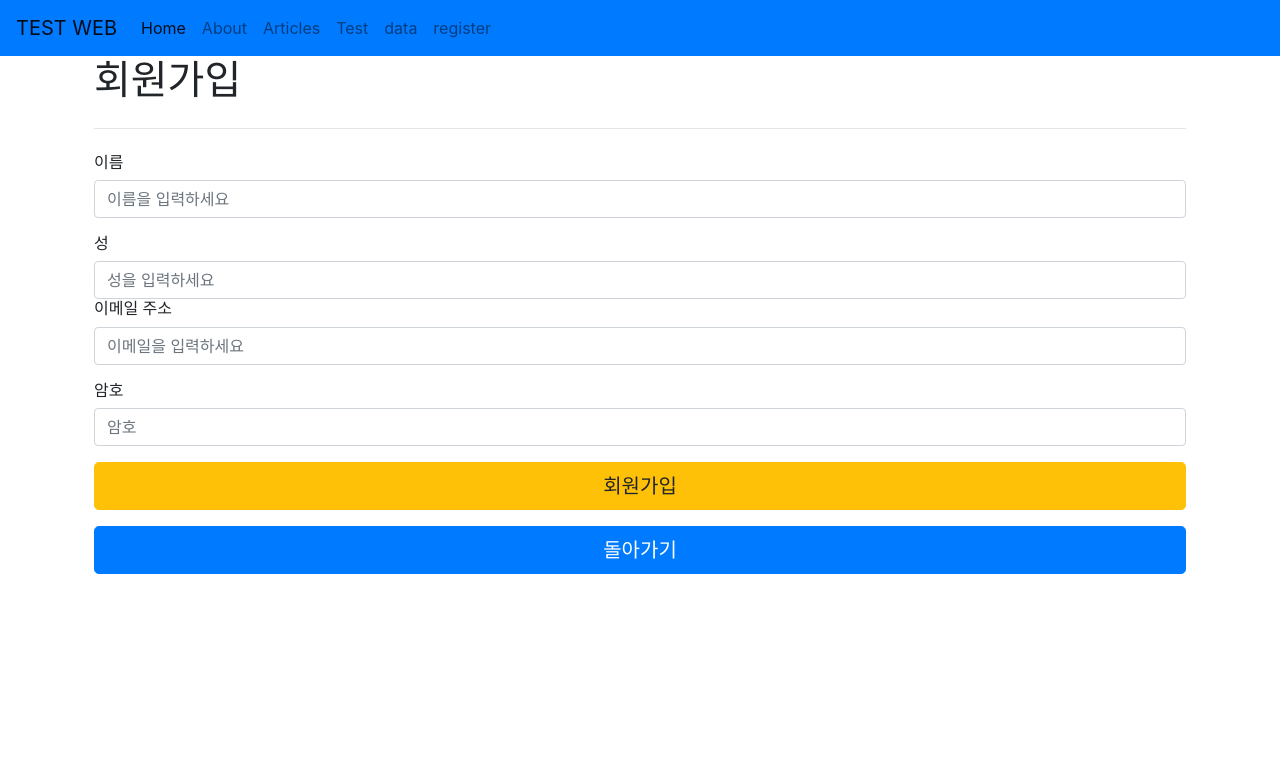
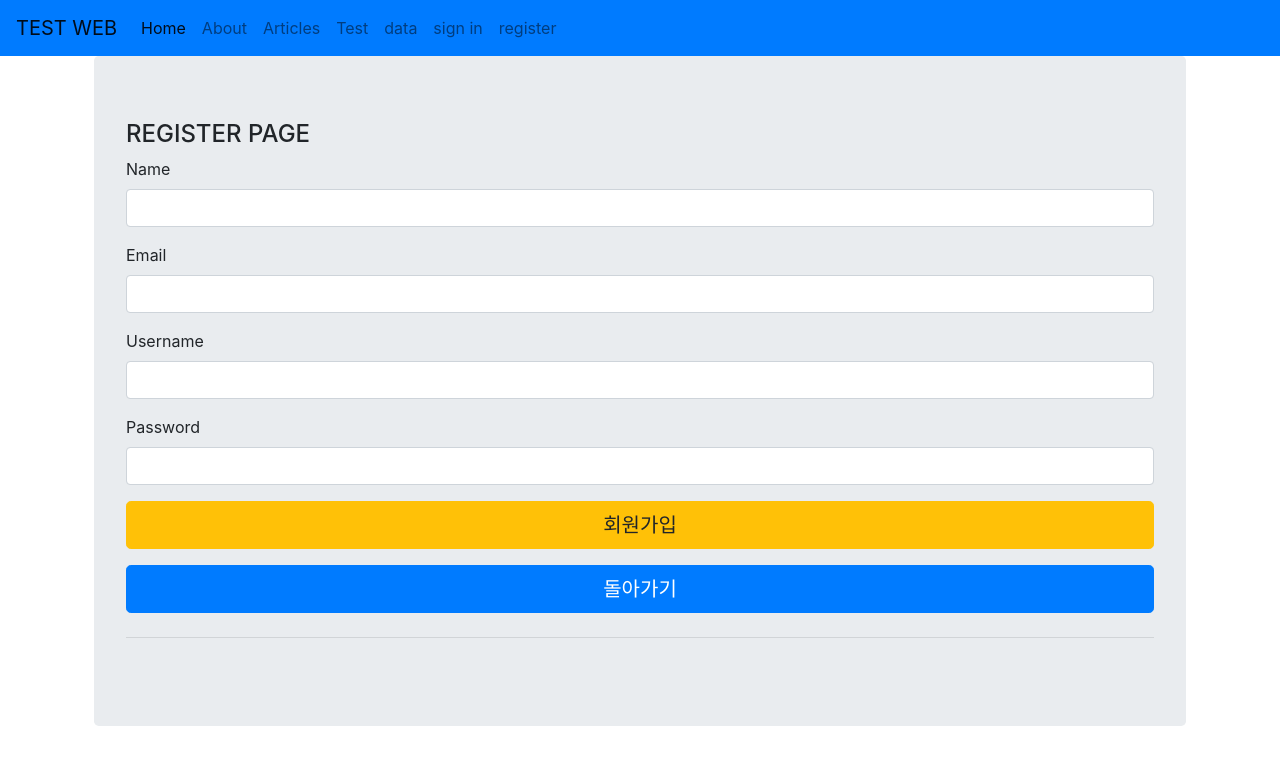
Before and after one commit to minsu8252/flask_web, a Flask app: page /register in a window 1280 px wide. Shown: the top 765 px of the page. Run offline with Flask 2, Linux system fonts and the light colour scheme; some libraries are stand-ins or nearby versions.

Commit message:
login test

```diff
--- a/app.py
+++ b/app.py
@@ -1,6 +1,7 @@
 from flask import Flask , render_template, request, redirect
 from data import Articles
 import pymysql
+from passlib.hash import sha256_crypt
 
 app = Flask(__name__)
 
@@ -95,18 +96,31 @@ def register():
         name = request.form['name']
         username = request.form['username']
         email = request.form['email']
-        password = request.form['password']
+        password = sha256_crypt.encrypt(request.form['password'])
 
         sql = "INSERT INTO users (name, email, username, password) values (%s, %s, %s ,%s);"
         input_data = [name, email, username, password]
 
         cursor.execute(sql, input_data)
         db.commit()
-        return redirect('http://localhost:5000')
+        return redirect('/')
     else:
-        return render_template("register.html")
+        return render_template("register.html") #여기에 주소넣기
 
+@app.route('/login',  methods=["get", "POST"])
+def login():
+    cursor = db.cursor()
+    if request.method == "POST":
+        sql = 'SELECT password FROM users WHERE email = "1@naver.com";'
+        cursor.execute(sql)
+        password = cursor.fetchone()
+        print(password[0])
+        if sha256_crypt.verify("1234", "$5$rounds=535000$XiXEAgiSLZ3lfJu4$FNkUUWlK1Kpzy1/uJmoeJxwWnkmSFhySGdwTN0bK/R3"):
+            return "Success"
+        else:
+            return password[0]
 
+    # return render_template("login.html")
 
 
 # 쌤이 만든거----------------------------------------------------
--- a/templates/includes/_navbar.html
+++ b/templates/includes/_navbar.html
@@ -23,6 +23,9 @@
                 <a class="nav-link" href="/data">data</a>
             </li>
             <li class="nav-item">
+                <a class="nav-link" href="/sign_in">sign in</a>
+            </li>
+            <li class="nav-item">
                 <a class="nav-link" href="/register">register</a>
             </li>
         </ul>
--- a/templates/register.html
+++ b/templates/register.html
@@ -1,25 +1,30 @@
 {% extends "layouts.html" %}
 {% block body %}
-  <h1> 회원가입
-  </h1>
-  <hr class="my-4">
-  <h6>
-    <form action="/register" method="POST" onsubmit="return confirm('이대로 제출하시겠습니까?')">
+    <div class="jumbotron text-left">
+        <div class="main-container">
+            <!-- horizontal Basic Forms Start -->
+            <div class="pd-20 card-box mb-30">
+                <div class="clearfix">
+                    <div class="pull-left">
+                        <h4 class="text-blue h4">REGISTER PAGE</h4>
+                    </div>
+                </div>
+                <form action="/register" method="POST" onsubmit="return confirm('회원가입하시겠습니까?')">
                     <div class="form-group">
-      <label for="name">이름</label>
-      <input type="text" name='name'  class="form-control"  placeholder="이름을 입력하세요" required>
-    </div>
-    <div class="username">
-      <label for="exampleInputEmail1">성</label>
-      <input type="text" name='username' class="form-control"  placeholder="성을 입력하세요" required>
+                        <label>Name</label>
+                        <input class="form-control" type="text" name='name' required>
                     </div>
                     <div class="form-group">
-      <label for="email">이메일 주소</label>
-      <input type="email" name='email' class="form-control"  placeholder="이메일을 입력하세요" required>
+                        <label>Email</label>
+                        <input class="form-control" type="text" name='email' required>
                     </div>
                     <div class="form-group">
-      <label for="password">암호</label>
-      <input type="password" name='password' class="form-control" placeholder="암호" required>
+                        <label>Username</label>
+                        <input class="form-control" type="text" name='username' required>
+                    </div>
+                    <div class="form-group">
+                        <label>Password</label>
+                        <input class="form-control" type="password" name='password' required>
                     </div>
                     <div class="form-group">
                         <input class="btn btn-warning btn-lg btn-block" type="submit" value="회원가입" >
@@ -28,5 +33,9 @@
                         <a class="btn btn-primary btn-lg btn-block" href="/"> 돌아가기</a>
                     </div>
                 </form>
-</h6>
+            </div>
+            <!-- horizontal Basic Forms End -->
+            </div>
+    <hr class="my-4">
+  </div>
 {% endblock %}
--- /dev/null
+++ b/test.py
@@ -0,0 +1,6 @@
+from passlib.hash import sha256_crypt
+
+password = sha256_crypt.encrypt("password")
+print(password)
+
+print(sha256_crypt.verify("password", password))
```
Also changed, not shown: templates/login.html (added, +30 -0 lines), templates/register copy.html (added, +32 -0 lines), templates/test.html (+1 -23 lines), test_app.py (+18 -0 lines). Lines whose indentation alone changed are shown as unchanged.
